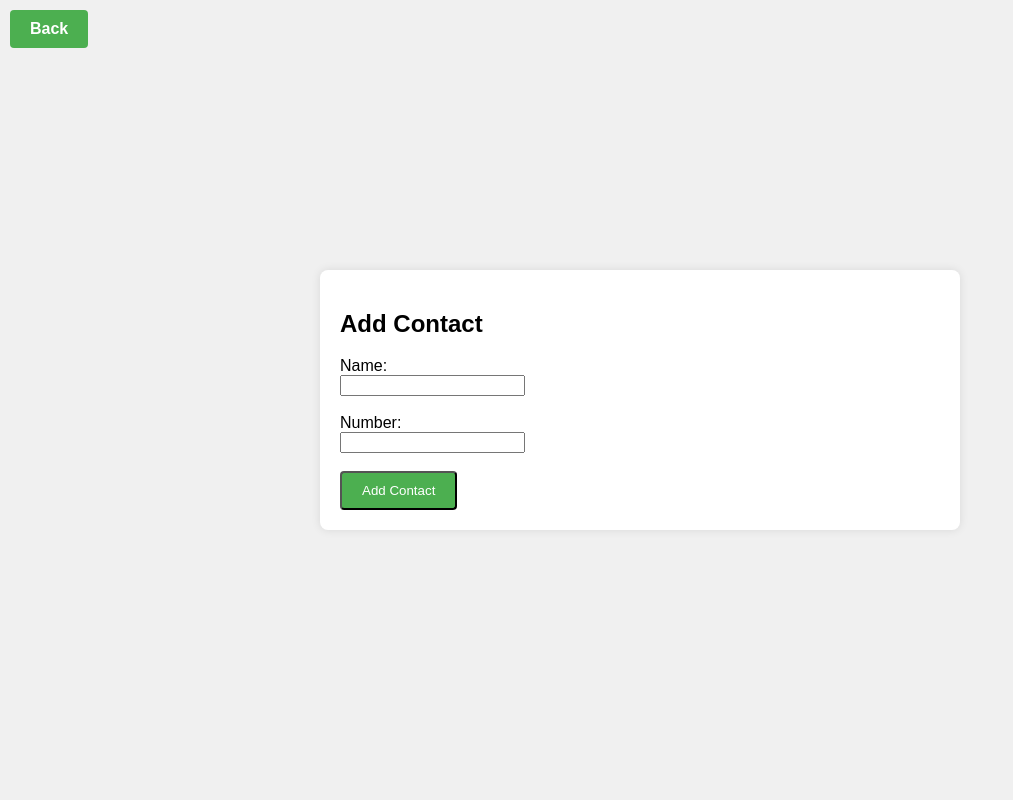
After one commit to ovidionavarro/WhatsApp-P2P, a Flask app: page /add_contacts in a window 1280 px wide. The commit adds this page. Shown: the whole page, without its empty margins (0-1013 px from the left). Run offline with Flask 3, Linux system fonts and the light colour scheme; parts of the project's set-up code (start-up, migrations or seed data) failed here and were passed over.

Commit message:
add contacts

```diff
--- /dev/null
+++ b/templates/add_contacts.html
@@ -0,0 +1,28 @@
+<!DOCTYPE html>
+<html lang="en">
+<head>
+    <meta charset="UTF-8">
+    <meta name="viewport" content="width=device-width, initial-scale=1.0">
+    <title>WhatsApp P2P</title>
+    <link rel="stylesheet" href="{{ url_for('static', filename='contacts.css') }}">
+</head>
+<body>
+<div class="contacts-container">
+    <a href="/" class="home-btn">Back</a>
+    <div id="popupForm" class="popup-form-container">
+        <div class="popup-form-content">
+            <h2>Add Contact</h2>
+            <form id="addContactForm" action="/add_contacts" method="POST">
+                <label for="name">Name:</label><br>
+                <input type="text" id="name" name="name" required><br><br>
+
+                <label for="number">Number:</label><br>
+                <input type="text" id="number" name="number" required><br><br>
+
+                <input type="submit" value="Add Contact" class="btn">
+            </form>
+        </div>
+    </div>
+</div>
+</body>
+</html>
--- a/view.py
+++ b/view.py
@@ -43,9 +43,35 @@ def init_app(node: 'ChordNode'):
         numb = request.args.get("number")
 
         id = getShaRepr(f"{name}_{numb}")
-        data = node.get_contacts(id, name, numb,'contacts')
-        logging.info(f'esta es la dataaaaaaaaaaaaa{data}')
-        return render_template('contacts.html')
+        contacts_list = node.get_contacts(id, name, numb, 'contacts').split('\n')
+        context = {
+            'contacts': contacts_list if not '' in contacts_list else [],
+            'id': id,
+            'name': name,
+            'number': numb
+        }
+        logging.info(f'Contactos de {name}-{numb}: {contacts_list}')
+        return render_template('contacts.html', **context)
+
+    @app.route('/add_contacts', methods=['GET', 'POST'])
+    def add_contacts():
+        my_name = request.args.get("name")
+        my_number = request.args.get("number")
+        my_id = request.args.get("id")
+        if request.method == 'POST':
+
+            logging.info('Adding Contact!!!!!!')
+            # Obtiene los datos del formulario
+            name = request.form.get('name')
+            number = request.form.get('number')
+            resp = node.sing_in(getShaRepr(f"{name}_{number}"), name, number)
+            print(resp)
+            if resp != 'True':
+                logging.info(f'33333333333333333333333 user {name}_{number} no exist,')
+            ###crear una pag de error en caso de resp=false
+            return redirect(url_for('contacts', name=my_name, number=my_number))
+
+        return render_template("add_contacts.html")
 
     return app
 
```
Also changed, not shown: templates/contacts.html (+2 -16 lines).
